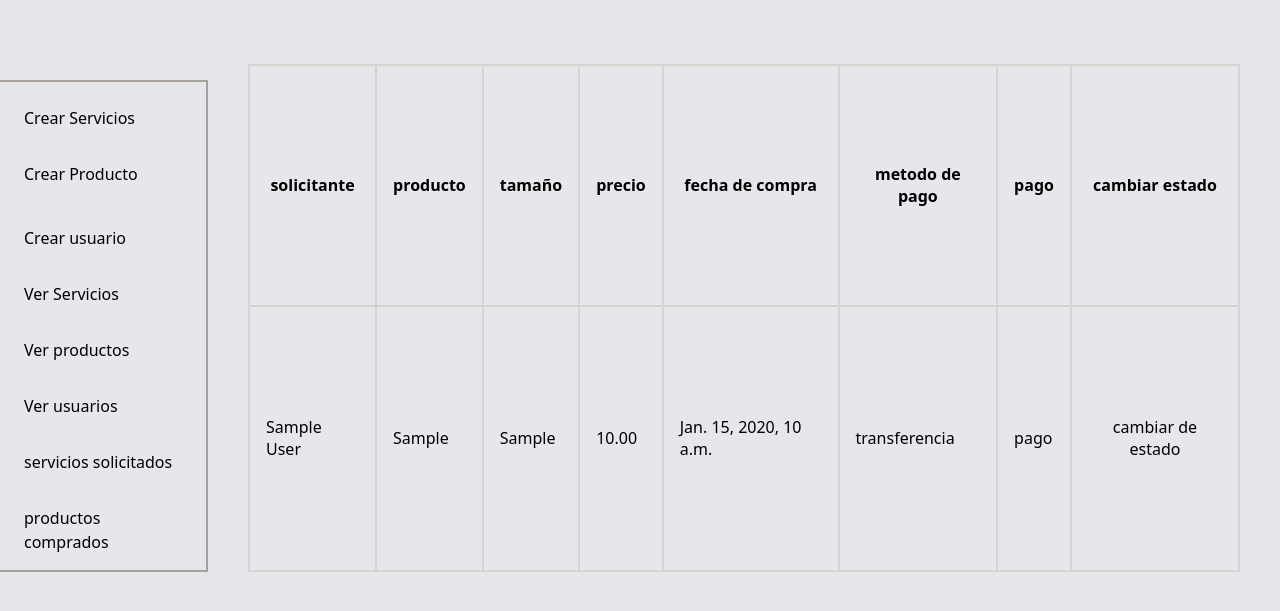
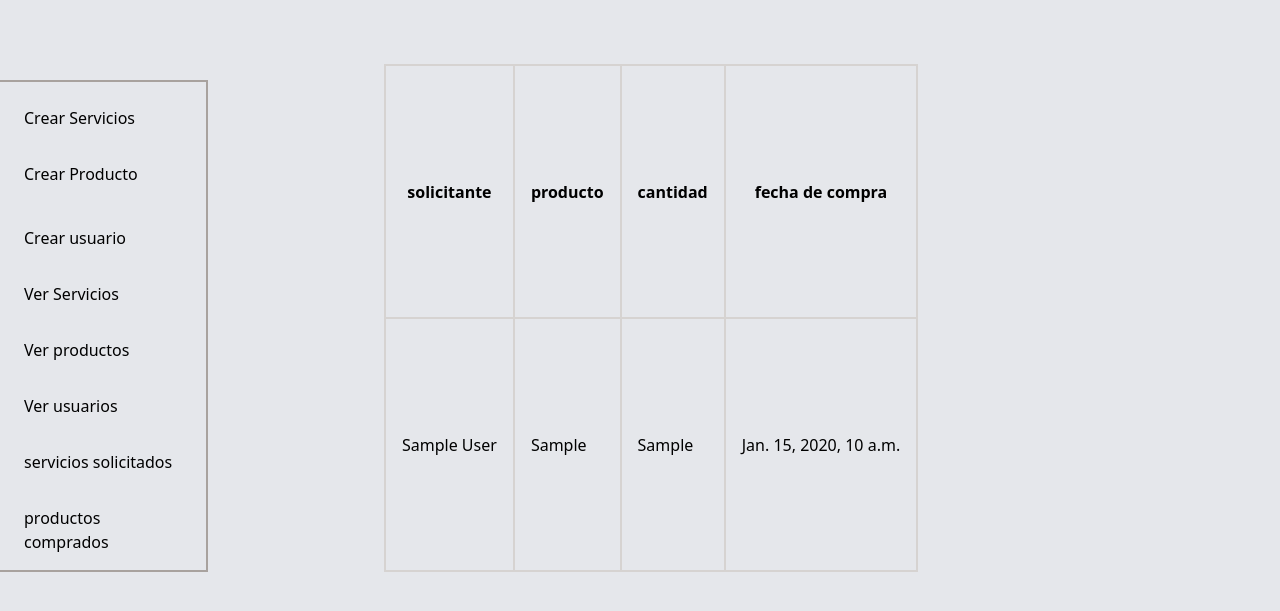
Before and after one commit to djvp3030/weib-, a Django app: page /adm/productos_comprados in a window 1280 px wide. Shown: the part 69-680 px from the top of the page. Run offline with Django 5.2, Linux system fonts and the light colour scheme; a user stored in the database is signed in; tables that the repository leaves empty hold one stand-in row (values such as "Sample post"); some libraries are stand-ins or nearby versions.

Commit message:
'añadiendo_emails_y_modificando_las_compras'

```diff
--- a/adm/forms.py
+++ b/adm/forms.py
@@ -78,17 +78,15 @@ class productos(forms.ModelForm):
 class Size(forms.ModelForm):
    class Meta:
      model = size
-     fields = ['tamaño','precio','product','id']
+     fields = ['tamaño','product','id']
 
      labels = {
        'tamaño': 'tamaño',
-       'precio': 'precio',
        'product': 'producto'
      }
 
      widgets = {
       'tamaño': forms.TextInput(attrs={'class':'shadow duration-200 hover:scale-105 focus:shadow-md rounded-md ml-2'}),
-      'precio': forms.NumberInput(attrs={'class':'shadow duration-200 hover:scale-105 focus:shadow-md rounded-md ml-2'}           ),
       'product': forms.Select(attrs={'class':'shadow duration-200 hover:scale-105 focus:shadow-md rounded-md ml-2'})
     }
 
--- a/adm/models.py
+++ b/adm/models.py
@@ -18,7 +18,6 @@ class producto(models.Model):
 class size(models.Model):
   product = models.ForeignKey('producto', on_delete=models.CASCADE, blank=False, null=False, related_name='Tamaño')
   tamaño = models.CharField(max_length=10, null=True, blank=True)
-  precio = models.DecimalField(decimal_places=2, max_digits=5)
 
   def __str__(self):
      return self.tamaño
--- a/adm/templates/editar_tienda.html
+++ b/adm/templates/editar_tienda.html
@@ -26,7 +26,6 @@
         {%for i in tamaño%}
         <li>
           <div class="flex space-x-4">
-            <p class="text-xl">{{i}} {{i.precio}}</p>
             <a
               href="#"
               onclick="document.getElementById('edit-form-{{ i.id }}').style.display='block';"
--- a/adm/templates/productos_comprados.html
+++ b/adm/templates/productos_comprados.html
@@ -1,86 +1,21 @@
 {%extends 'main_ms.html' %} {%block tittle%} productos comprados {%endblock%}
 
-<div>
+<div class=>
   {%block content%}
-  <table class="mt-16 mx-10">
+  <table class="mt-16 mx-10 ml-44">
     <th class="p-4 border-2 border-stone-300">solicitante</th>
     <th class="p-4 border-2 border-stone-300">producto</th>
-    <th class="p-4 border-2 border-stone-300">tamaño</th>
-    <th class="p-4 border-2 border-stone-300">precio</th>
+    <th class="p-4 border-2 border-stone-300">cantidad</th>
     <th class="p-4 border-2 border-stone-300">fecha de compra</th>
-    <th class="p-4 border-2 border-stone-300">metodo de pago</th>
-    <th class="p-4 border-2 border-stone-300">pago</th>
-    <th class="p-4 border-2 border-stone-300">cambiar estado</th>
     {%for i in productos%}
     <tr>
       <td class="p-4 border-2 border-stone-300">{{i.solicitante}}</td>
       <td class="p-4 border-2 border-stone-300">{{i.producto}}</td>
       <td class="p-4 border-2 border-stone-300">{{i.tamaño}}</td>
-      <td class="p-4 border-2 border-stone-300">{{i.precio}}</td>
       <td class="p-4 border-2 border-stone-300">{{i.fechaCompra}}</td>
-      <td class="p-4 border-2 border-stone-300">{{i.metodo_pago}}</td>
-      {%if i.pago == False %}
-      <td class="p-4 border-2 border-stone-300">pendiente</td>
-      {%else%}
-      <td class="p-4 border-2 border-stone-300">pago</td>
-      {%endif%}
-      <td class="p-4 border-2 border-stone-300">
-        <button
-          class="hover:scale-110 hover:bg-slate-400 rounded-lg p-1"
-          id="abrir-{{ forloop.counter }}"
-        >
-          cambiar de estado
-        </button>
-
-        <div>
-          <dialog id="modal-{{ forloop.counter }}" class="p-20 rounded-xl">
-            <div>
-              <form action="" method="post" class="space-x-6">
-                {% csrf_token %}
-                <label for="">Pago ?</label>
-                <input type="checkbox" name="pago" id="" value="True" />
-                <input type="hidden" name="id_producto" value="{{i.id}}" />
-
-                <button
-                  type="submit"
-                  class="absolute mt-10 right-36 hover:bg-slate-300 p-2 px-4 rounded-full text-lg"
-                >
-                  editar
-                </button>
-              </form>
-            </div>
-            <button
-              id="cerrar-{{ forloop.counter }}"
-              class="ml-14 mt-0.5 hover:bg-slate-300 p-2 px-4 rounded-full text-lg"
-            >
-              cerrar
-            </button>
-          </dialog>
-        </div>
-      </td>
     </tr>
     {%endfor%}
   </table>
 
-  <script>
-    document.addEventListener("DOMContentLoaded", () => {
-      const botonesAbrir = document.querySelectorAll('[id^="abrir-"]');
-      const modales = document.querySelectorAll('[id^="modal-"]');
-      const botonesCerrar = document.querySelectorAll('[id^="cerrar-"]');
-
-      botonesAbrir.forEach((boton, index) => {
-        boton.addEventListener("click", () => {
-          modales[index].showModal();
-        });
-      });
-
-      botonesCerrar.forEach((boton, index) => {
-        boton.addEventListener("click", () => {
-          modales[index].close();
-        });
-      });
-    });
-  </script>
-
   {%endblock%}
 </div>
--- a/services_store/models.py
+++ b/services_store/models.py
@@ -18,16 +18,7 @@ class factura_servicios(models.Model):
   fechaFinalizado = models.DateField(blank= True, null=True)
 
 class factura_tienda(models.Model):
-  tf = 'transferencia'
-  pm = 'pago movil'
-  ef = 'efectivo'
-  elecciones = [
-    (tf, 'transferencia'),(pm, 'pago movil'),(ef, 'transferencia')
-  ]
   solicitante = models.ForeignKey(User, on_delete=models.CASCADE, blank=False, null=False)
   producto = models.CharField(max_length=100)
-  tamaño = models.CharField(max_length=20)
-  precio = models.DecimalField(max_digits=10, decimal_places=2)
+  tamaño = models.CharField(max_length=100)
   fechaCompra = models.DateTimeField(auto_now_add=True)
-  metodo_pago = models.CharField(max_length=100,choices =elecciones, default=ef)
-  pago = models.BooleanField(default= False)
--- a/services_store/templates/comprar_services.html
+++ b/services_store/templates/comprar_services.html
@@ -54,7 +54,7 @@
       <p class="text-2xl">Compra</p>
 
       <p class="text-xl"></p>
-        {{request.user.first_name}} {{request.user.last_name}}
+        {{user.first_name}} {{user.last_name}}
       </p>
 
       <p class="text-lg">{{service.nombre}}</p>
@@ -81,6 +81,10 @@
 
         <label for="">Ingrese direccion </label>
         <input type="text" name="direccion" id="direccion"/>
+
+        <input type="hidden" name="correo" value="{{user.email}}">
+        <input type="hidden" name="telefono" value="{{user.telefono}}">
+        <input type="hidden" name="name" value="{{user.first_name}} {{user.last_name}}">
 
         <input
           type="hidden"
```
Also changed, not shown: services_store/templates/comprar_tienda.html (+17 -22 lines), services_store/views.py (+60 -3 lines), theme/static/css/dist/styles.css (+8 -41 lines), weib/settings.py (+7 -0 lines), adm/migrations/0001_initial.py, adm/migrations/0002_alter_size_product.py (deleted), media/servicios/jardineria_1_2AdyI0a.png.webp (added), media/servicios/jardineria_2_gItFgTp.jpg.webp (added), media/tienda/construccion_1_bu3y773.jpg.webp (added), media/tienda/construccion_2jpg_NJLWK0S.jpg.webp (added), services_store/migrations/0001_initial.py, services_store/migrations/0002_alter_factura_servicios_fechafinalizado.py (deleted), users/migrations/0001_initial.py.
